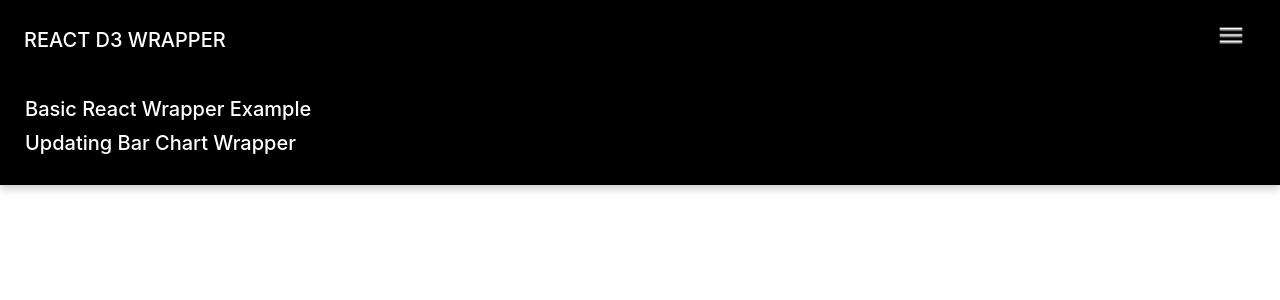
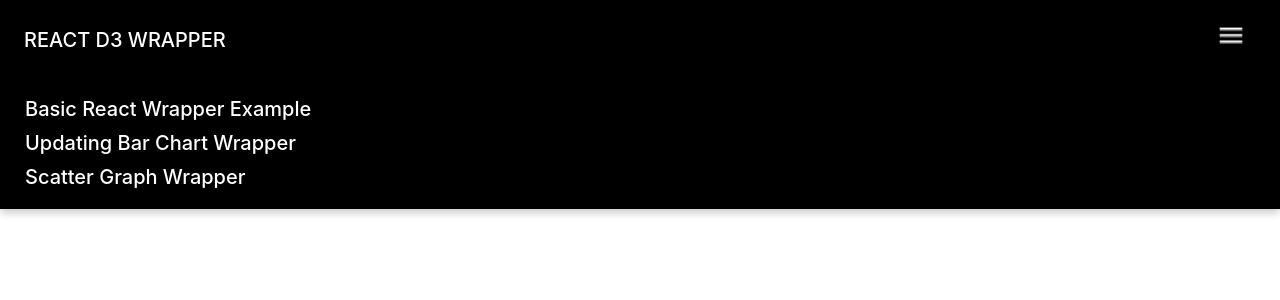
Before and after one commit to tamas-polgar/react-d3-wrapper, a React (Create React App) app: page /scatter-graph in a window 1280 px wide. Both pictures are taken after a click on the button 1231 px from the left and 28 px from the top of the page. Shown: the top 300 px of the page. Built offline with nearby package versions, Linux system fonts and the light colour scheme.

Commit message:
ScatterGraph page and file structure setup

```diff
--- a/src/App.js
+++ b/src/App.js
@@ -5,6 +5,7 @@
 
 import WrapperPage from './pages/WrapperPage';
 import StaticBarChartPage from './pages/StaticBarChartPage';
+import ScatterGraphPage from './pages/ScatterGraphPage';
 
 function App() {
   return (
@@ -13,6 +14,7 @@
         <Switch>
           <Route exact path="/" component={WrapperPage} />
           <Route exact path="/updating-bar" component={StaticBarChartPage} />
+          <Route exact path="/scatter-graph" component={ScatterGraphPage} />
         </Switch>
     </Router>
   );
--- a/src/components/Header/Header.jsx
+++ b/src/components/Header/Header.jsx
@@ -62,6 +62,13 @@
             >
                 Updating Bar Chart Wrapper
             </Link>
+            <Link
+                to={"/scatter-graph"}
+                style={{ textDecoration: 'none' }}
+                onClick={toggleNav}
+            >
+                Scatter Graph Wrapper
+            </Link>
         </nav>
       </CSSTransition>
       <button onClick={toggleNav} className="header-button">
--- /dev/null
+++ b/src/components/ScatterGraph/ChartWrapper.jsx
@@ -0,0 +1,22 @@
+import React, { Component } from 'react';
+import D3Chart from './D3Chart/D3Chart';
+
+class ChartWrapper extends Component {
+    componentDidMount(){
+        this.setState({
+            chart: new D3Chart(this.refs.chart)
+        })
+    }
+
+    shouldComponentUpdate(){
+        return false;
+    }
+
+    render() {
+        return (
+            <div ref="chart"></div>
+        )
+    }
+}
+
+export default ChartWrapper;
--- /dev/null
+++ b/src/components/ScatterGraph/D3Chart/D3Chart.jsx
@@ -0,0 +1,27 @@
+import * as d3 from 'd3'
+
+const margin = { top: 10, bottom: 80, left: 70, right: 10 }
+const width = 500 - margin.left - margin.right;
+const height = 300 - margin.top - margin.bottom;
+
+class D3Chart {
+	constructor(element) {
+		let vis = this
+
+		vis.g = d3.select(element)
+			.append("svg")
+				.attr("width", width + margin.left + margin.right)
+				.attr("height", height + margin.top + margin.bottom)
+			.append("g")
+				.attr("transform", `translate(${margin.left}, ${margin.top})`)
+
+		vis.update()
+	}
+
+	update() {
+		let vis = this
+
+	}
+}
+
+export default D3Chart
--- /dev/null
+++ b/src/pages/ScatterGraphPage.jsx
@@ -0,0 +1,14 @@
+import React from 'react';
+import ChartWrapper from '../components/ScatterGraph/ChartWrapper';
+
+function ScatterGraphPage() {
+
+    return (
+        <div className="App">
+            <h2>Scatter Graph Wrapper</h2>
+            <ChartWrapper />
+        </div>
+  );
+}
+
+export default ScatterGraphPage;
--- a/src/pages/StaticBarChartPage.jsx
+++ b/src/pages/StaticBarChartPage.jsx
@@ -23,7 +23,7 @@
                 </div>
             </div>
             <ChartWrapper gender={gender} />
-    </div>
+        </div>
   );
 }
 
```
